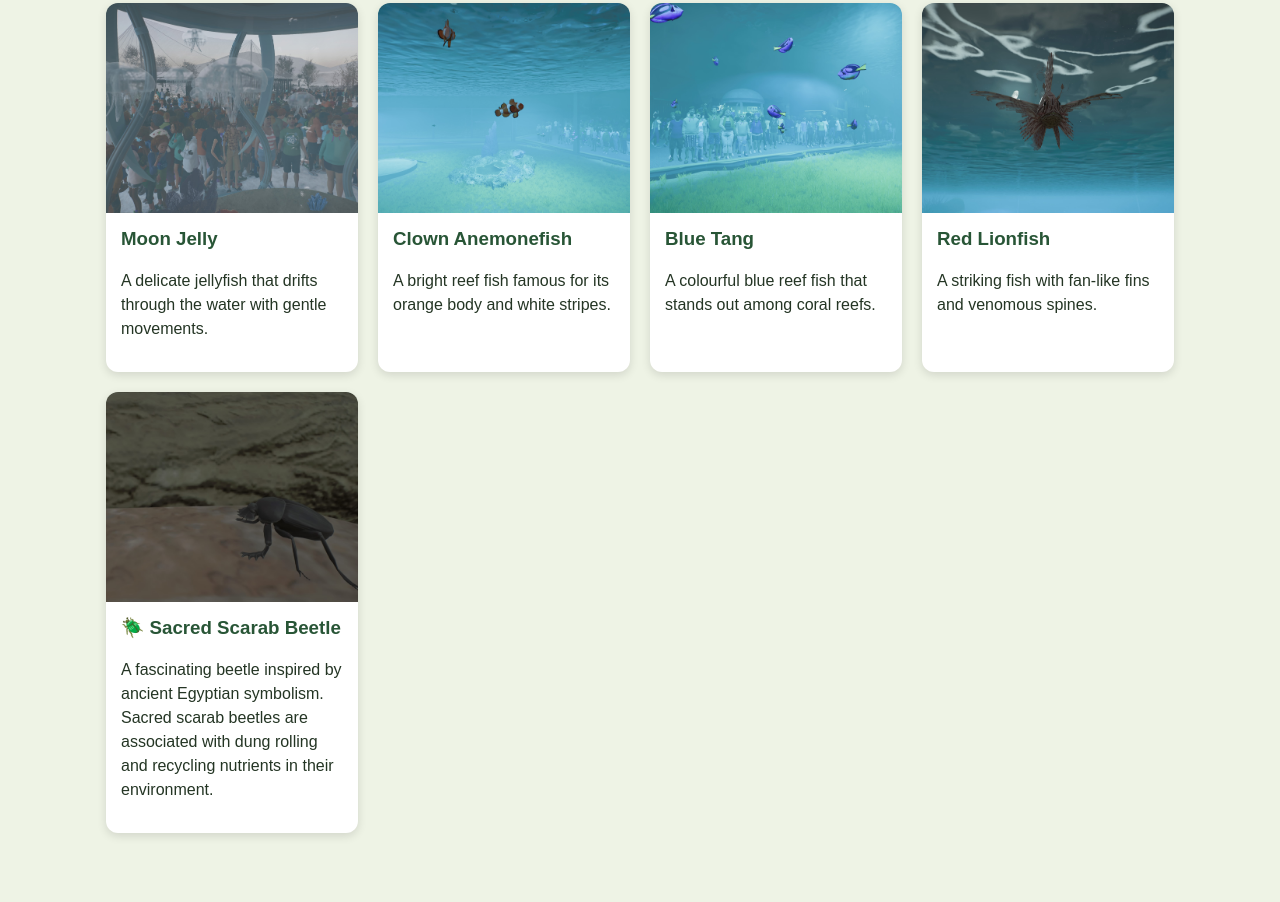
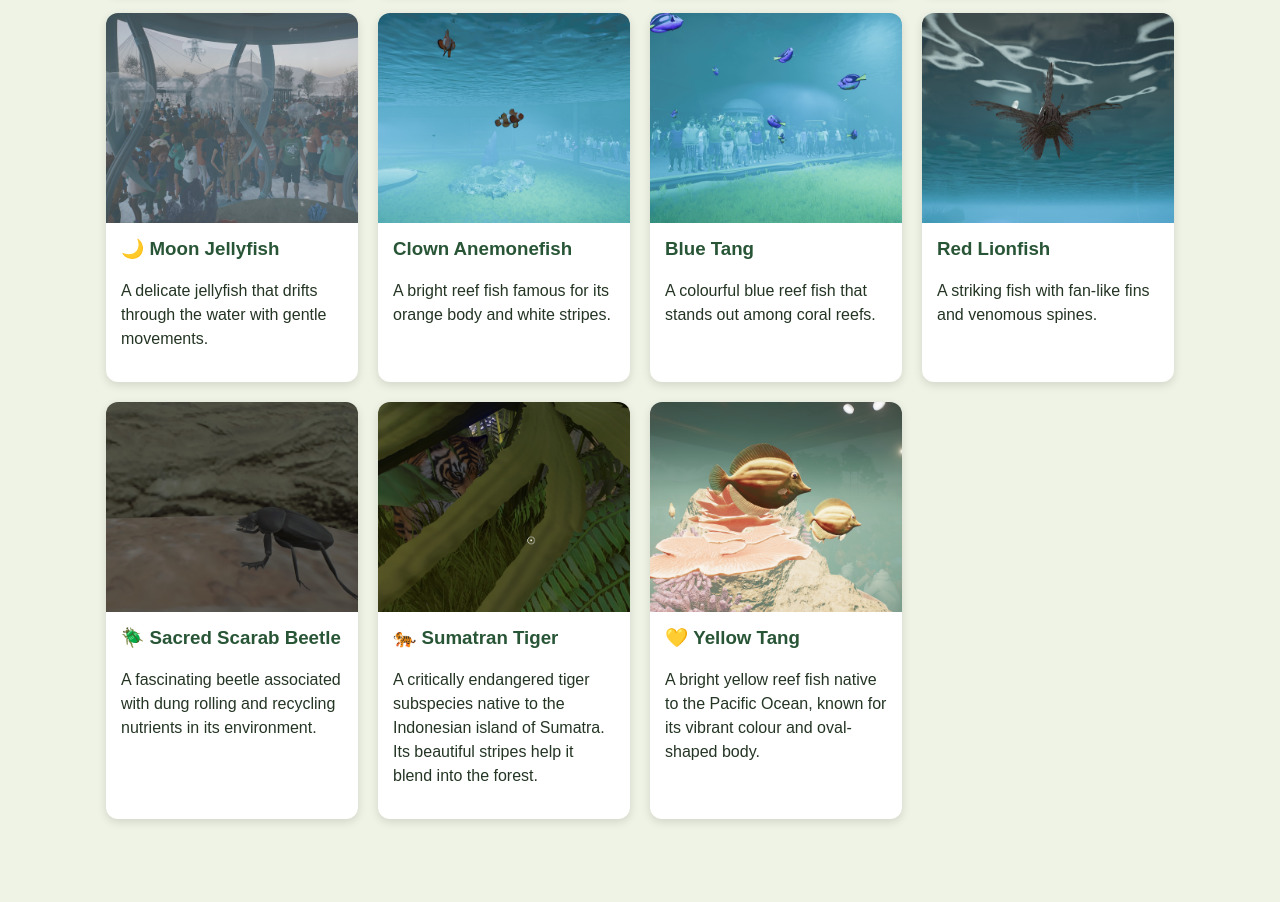
Before and after one commit to Shadowbonnie4321/cedar-valley-zoo, a plain HTML site: page index.html in a window 1280 px wide. Shown: the part 1618-2520 px from the top of the page. Drawn offline with Linux system fonts and the light colour scheme.

Commit message:
Modify animal descriptions and add new gallery entries
Updated animal descriptions and added new entries for Sumatran Tiger and Yellow Tang in the gallery section.

```diff
--- a/index.html
+++ b/index.html
@@ -36,7 +36,7 @@ header h1 {
 
 header p {
     font-size: 1.2em;
-    margin: 0;
+    margin: 10px 0 0;
 }
 
 nav {
@@ -65,6 +65,7 @@ section {
     padding: 30px 16px;
     max-width: 1100px;
     margin: auto;
+    scroll-margin-top: 60px;
 }
 
 h2 {
@@ -294,9 +295,9 @@ footer p {
         </div>
 
         <div class="card">
-            <img src="1a136e69e9076-screenshotUrl.jpg" alt="Moon Jelly">
+            <img src="1a136e69e9076-screenshotUrl.jpg" alt="Moon Jellyfish">
             <div class="card-content">
-                <h3>Moon Jelly</h3>
+                <h3>🌙 Moon Jellyfish</h3>
                 <p>A delicate jellyfish that drifts through the water with gentle movements.</p>
             </div>
         </div>
@@ -325,12 +326,29 @@ footer p {
             </div>
         </div>
 
-        <!-- NEW ANIMAL: SACRED SCARAB BEETLE -->
         <div class="card">
             <img src="1a13bef124189-screenshotUrl.jpg" alt="Sacred Scarab Beetle">
             <div class="card-content">
                 <h3>🪲 Sacred Scarab Beetle</h3>
-                <p>A fascinating beetle inspired by ancient Egyptian symbolism. Sacred scarab beetles are associated with dung rolling and recycling nutrients in their environment.</p>
+                <p>A fascinating beetle associated with dung rolling and recycling nutrients in its environment.</p>
+            </div>
+        </div>
+
+        <!-- NEW ANIMAL: SUMATRAN TIGER -->
+        <div class="card">
+            <img src="1a13e4a57b845-screenshotUrl.jpg" alt="Sumatran Tiger">
+            <div class="card-content">
+                <h3>🐅 Sumatran Tiger</h3>
+                <p>A critically endangered tiger subspecies native to the Indonesian island of Sumatra. Its beautiful stripes help it blend into the forest.</p>
+            </div>
+        </div>
+
+        <!-- NEW ANIMAL: YELLOW TANG -->
+        <div class="card">
+            <img src="1a13e4a751017-screenshotUrl.jpg" alt="Yellow Tang">
+            <div class="card-content">
+                <h3>💛 Yellow Tang</h3>
+                <p>A bright yellow reef fish native to the Pacific Ocean, known for its vibrant colour and oval-shaped body.</p>
             </div>
         </div>
 
@@ -411,10 +429,10 @@ footer p {
         </div>
 
         <div class="card">
-            <img src="1a136e69e9076-screenshotUrl.jpg" alt="Moon Jelly">
+            <img src="1a136e69e9076-screenshotUrl.jpg" alt="Moon Jellyfish">
             <div class="card-content">
-                <h3>Moon Jelly</h3>
-                <p>A graceful jellyfish from our aquatic collection.</p>
+                <h3>Moon Jellyfish</h3>
+                <p>A graceful jellyfish in our animal collection.</p>
             </div>
         </div>
 
@@ -442,7 +460,6 @@ footer p {
             </div>
         </div>
 
-        <!-- NEW GALLERY ENTRY: SACRED SCARAB BEETLE -->
         <div class="card">
             <img src="1a13bef124189-screenshotUrl.jpg" alt="Sacred Scarab Beetle">
             <div class="card-content">
@@ -451,10 +468,27 @@ footer p {
             </div>
         </div>
 
+        <!-- NEW GALLERY ENTRY: SUMATRAN TIGER -->
+        <div class="card">
+            <img src="1a13e4a57b845-screenshotUrl.jpg" alt="Sumatran Tiger">
+            <div class="card-content">
+                <h3>🐅 Sumatran Tiger</h3>
+                <p>A magnificent striped predator from the forests of Sumatra.</p>
+            </div>
+        </div>
+
+        <!-- NEW GALLERY ENTRY: YELLOW TANG -->
+        <div class="card">
+            <img src="1a13e4a751017-screenshotUrl.jpg" alt="Yellow Tang">
+            <div class="card-content">
+                <h3>💛 Yellow Tang</h3>
+                <p>A vibrant yellow fish that brings a splash of colour to our animal gallery.</p>
+            </div>
+        </div>
+
     </div>
 </section>
 
-<!-- STAFF SECTION -->
 <section id="staff">
     <h2>👥 Meet the Cedar Valley Zoo Team</h2>
 
@@ -465,13 +499,11 @@ footer p {
 
     <div class="staff-grid">
 
-        <!-- SHADOW BONNIE -->
         <div class="card staff-card">
             <div class="staff-icon">👑🐰</div>
 
             <div class="card-content">
                 <h3>Shadow Bonnie</h3>
-
                 <p class="staff-role">Zoo Director &amp; Founder</p>
 
                 <p><strong>About them:</strong></p>
@@ -485,7 +517,6 @@ footer p {
             </div>
         </div>
 
-        <!-- JEREMIAH RAPP -->
         <div class="card staff-card">
             <img
                 src="1a13b1a6eed88-screenshotUrl.jpg"
@@ -494,7 +525,6 @@ footer p {
 
             <div class="card-content">
                 <h3>🩺 Jeremiah Rapp</h3>
-
                 <p class="staff-role">Master Veterinarian</p>
 
                 <p class="staff-salary">
@@ -518,9 +548,7 @@ footer p {
     <div class="award-card">
         <h3>🏆 Employee of the Month</h3>
 
-        <p>
-            <strong>Coming soon!</strong>
-        </p>
+        <p><strong>Coming soon!</strong></p>
 
         <p>
             We'll celebrate an outstanding member of the Cedar Valley
```
